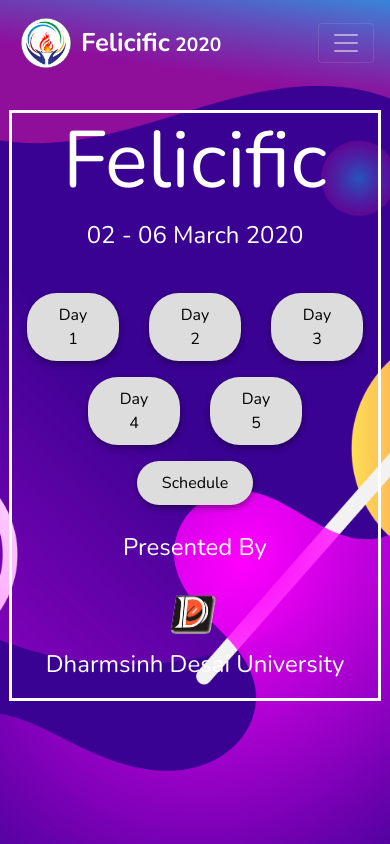
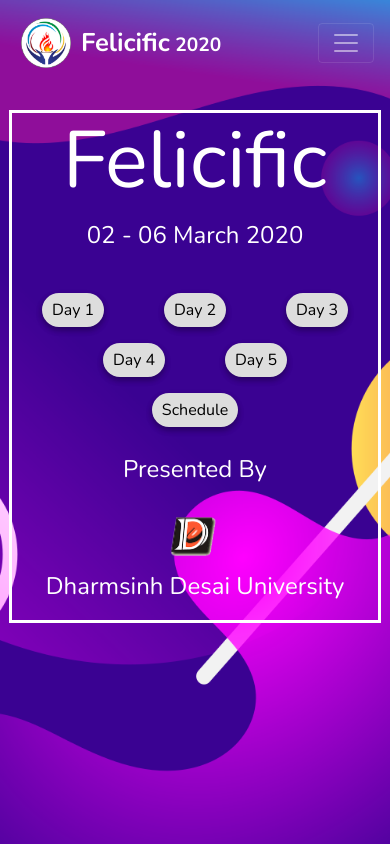
Before and after one commit to tvr8866/webfelicific2020, a plain HTML site: page index.html in a window 390 px wide. Drawn offline with nearby package versions, Linux system fonts and the light colour scheme.

Commit message:
adjusted index page
reduced button padding

```diff
--- a/css/main.css
+++ b/css/main.css
@@ -71,6 +71,9 @@
 }
 
   @media screen and (max-width : 600px){
+    .f-button button{
+       padding: 5px 10px;
+    }
     #f-heading{
         font-size: 5em;
         font-weight: 500;
--- a/index.html
+++ b/index.html
@@ -63,7 +63,7 @@
                                     <div class="col-12">
                                         <div class="row ">
                                             <div class="col-md-1 col-0">&nbsp;</div>
-                                            <div class="col-md-3 col-4 ml-md-4"><button onclick="document.location.href='day1.html';">Day 1</button></div>
+                                            <div class="col-md-3 col-4 ml-0 ml-md-4"><button onclick="document.location.href='day1.html';">Day 1</button></div>
                                             <div class="col-md-3 col-4"><button onclick="document.location.href='day2.html';">Day 2</button></div>
                                             <div class="col-md-3 col-4"><button onclick="document.location.href='day3.html';">Day 3</button></div>
                                         </div>
```
